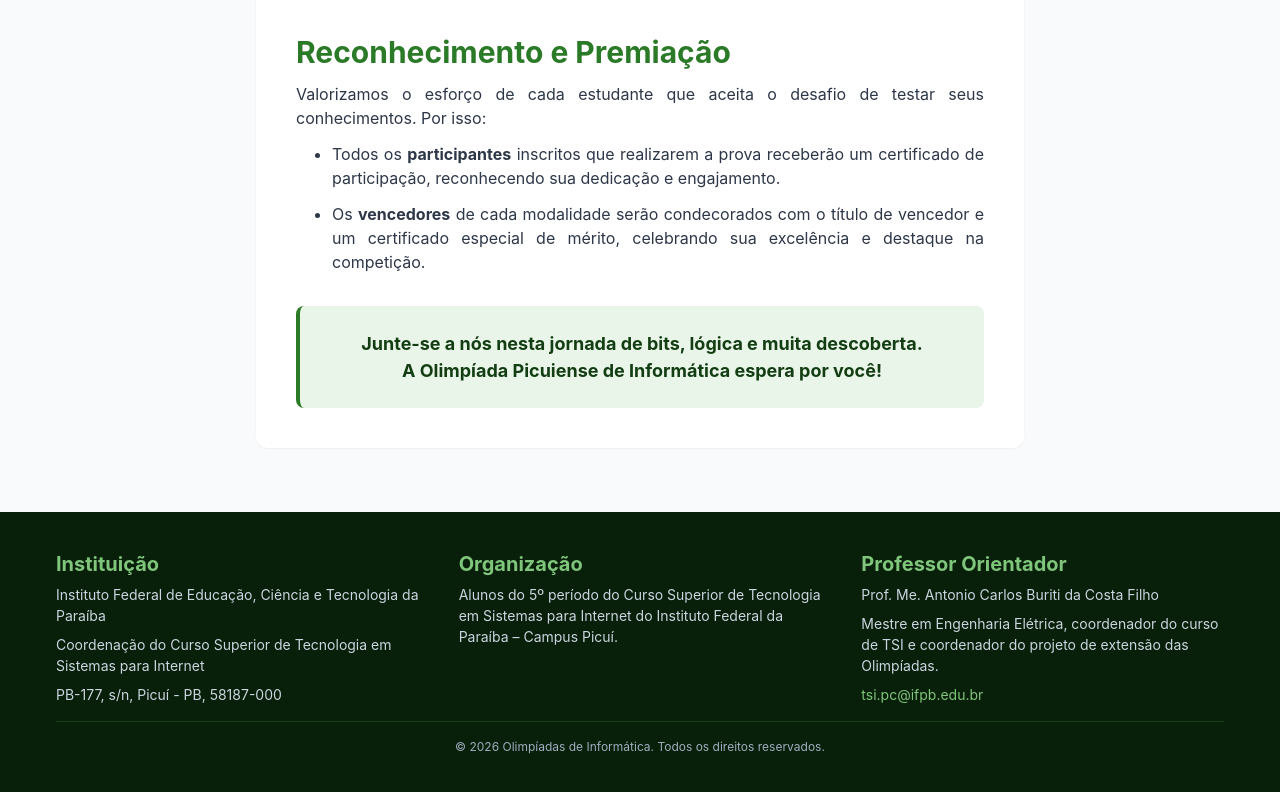
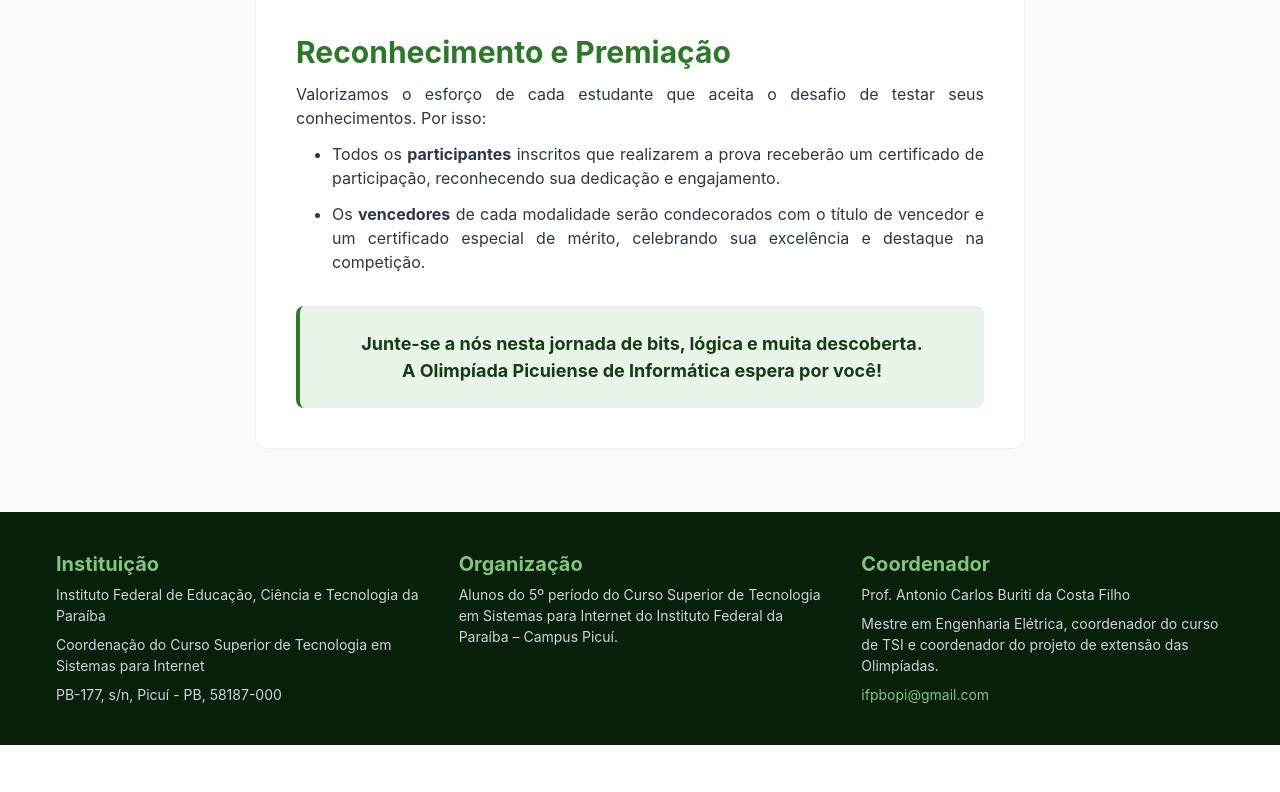
Before and after one commit to EmerSormany/olimpiadainformatica, a React (Vite) app in the folder olimpiadas-frontend/: page /about in a window 1280 px wide. Shown: the part 1058-1850 px from the top of the page. After the commit the page ends 1803 px from the top, so only its background shows below. Built offline with nearby package versions, Linux system fonts and the light colour scheme.

Commit message:
alteração dos textos do footer

```diff
--- a/olimpiadas-frontend/src/components/footer/Footer.jsx
+++ b/olimpiadas-frontend/src/components/footer/Footer.jsx
@@ -42,27 +42,19 @@ export default function Footer() {
 
           <Stack spacing={2}>
             <Heading as="h4" size="md" color="greenOlympics.300">
-              Professor Orientador
+              Coordenador
             </Heading>
             <Text fontSize="sm" color="gray.300">
-              Prof. Me. Antonio Carlos Buriti da Costa Filho
+              Prof. Antonio Carlos Buriti da Costa Filho
             </Text>
             <Text fontSize="sm" color="gray.300">
               Mestre em Engenharia Elétrica, coordenador do curso de TSI e coordenador do projeto de extensão das Olimpíadas.
             </Text>
-            <Text fontSize="sm" color="greenOlympics.300" as="a" href="mailto:tsi.pc@ifpb.edu.br">
-              tsi.pc@ifpb.edu.br
+            <Text fontSize="sm" color="greenOlympics.300" as="a" href="mailto:ifpbopi@gmail.com">
+              ifpbopi@gmail.com
             </Text>
           </Stack>
         </SimpleGrid>
-
-        <Divider my={2} borderColor="greenOlympics.700" />
-
-        <Box textAlign="center">
-          <Text fontSize="xs" color="gray.400">
-            © {new Date().getFullYear()} Olimpíadas de Informática. Todos os direitos reservados.
-          </Text>
-        </Box>
 
       </Container>
     </Box>
```
